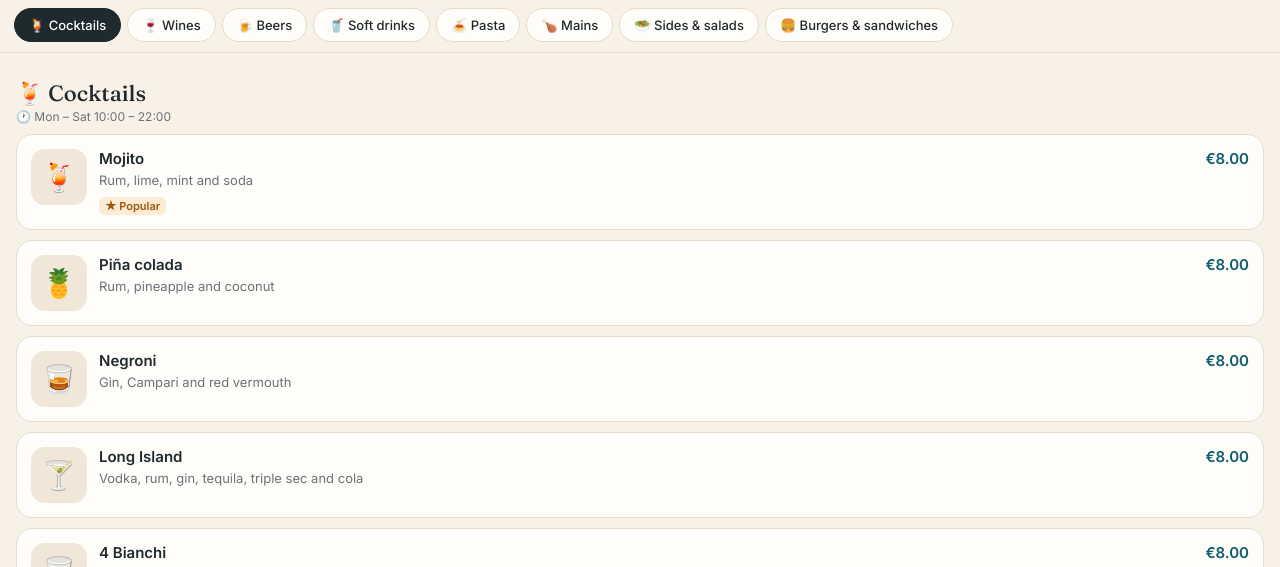
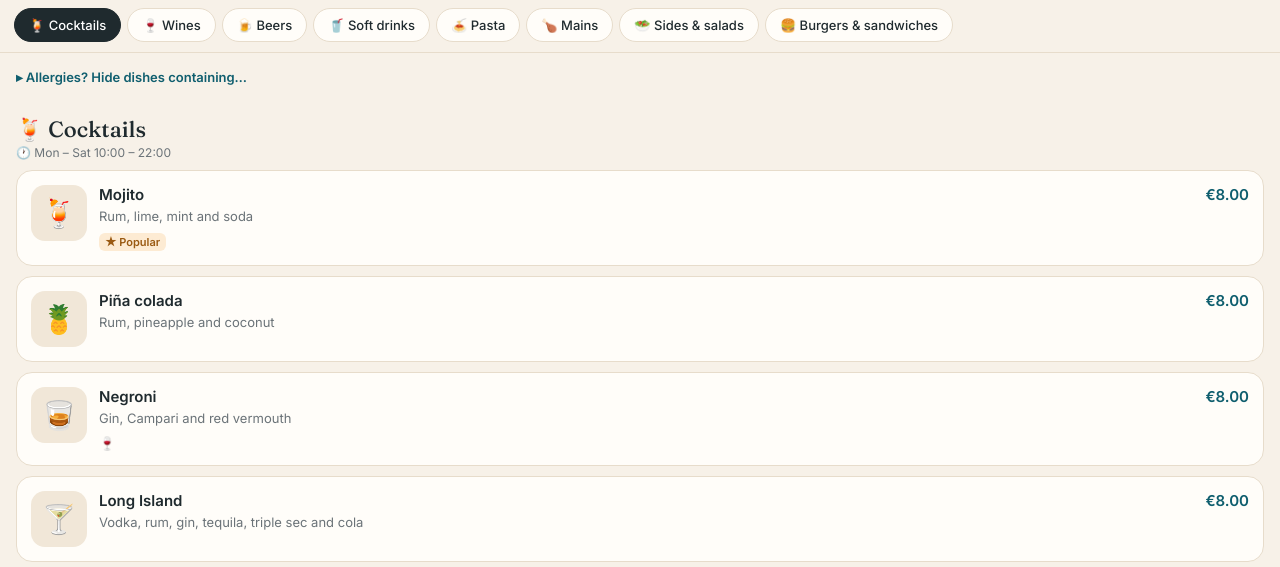
Before and after one commit to samcela99/bar-menu, a plain HTML site: page menu/index.html in a window 1280 px wide. Shown: the part 233-800 px from the top of the page. Drawn offline with Linux system fonts and the light colour scheme.

Commit message:
Allergeni confermati dal bar: riattivati icone, filtro e legenda
Co-Authored-By: Claude Opus 5.5 <noreply@anthropic.com>
Claude-Session: https://claude.ai/code/session_01BzynDk484LQDJA5Kzex5dz

```diff
--- a/menu/index.html
+++ b/menu/index.html
@@ -145,7 +145,7 @@ textarea,input[type=text]{width:100%;border:1px solid var(--line);border-radius:
 
 <script>
 const ORDERING = false;
-const SHOW_ALLERGENS = false; // attivare dopo la conferma del bar
+const SHOW_ALLERGENS = true; // confermati dal bar il 23/11/2026
 
 const L = ["en","es","de","it"];
 const LN = {en:"EN",es:"ES",de:"DE",it:"IT"};
```
